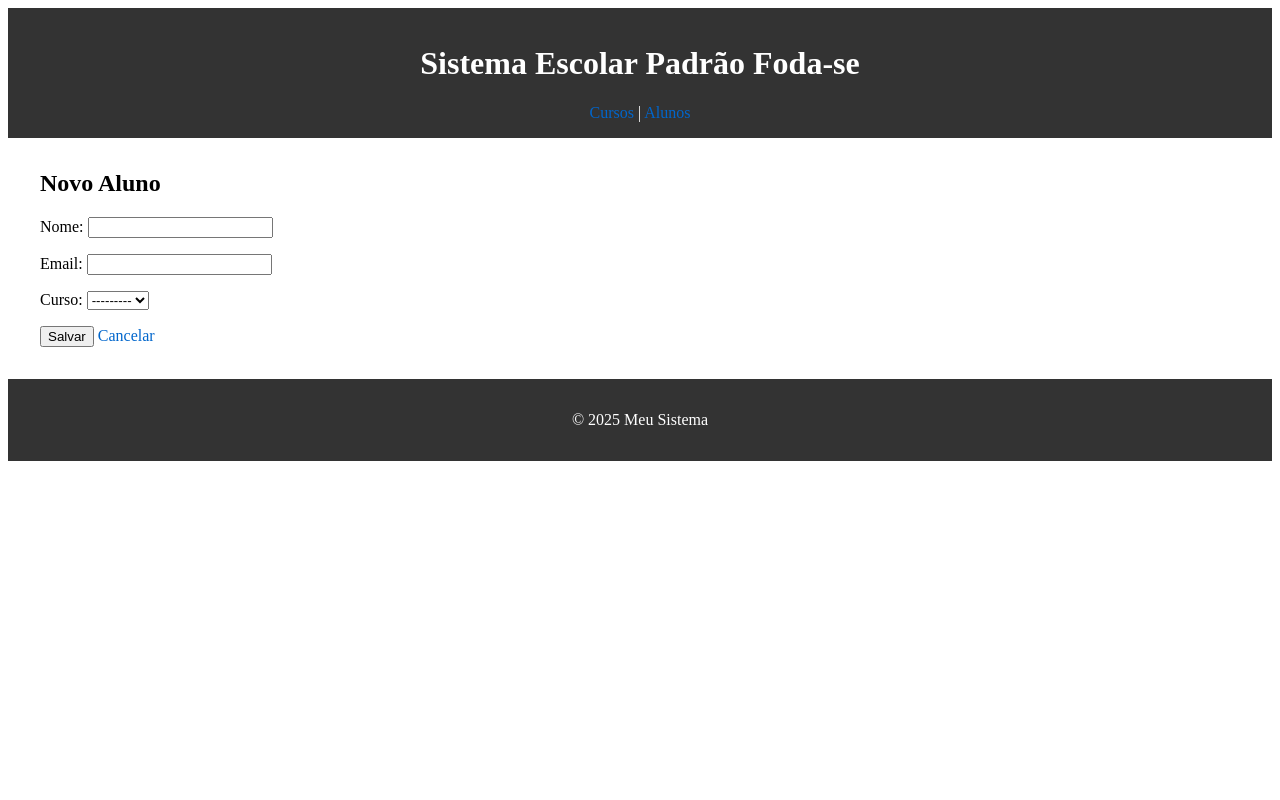
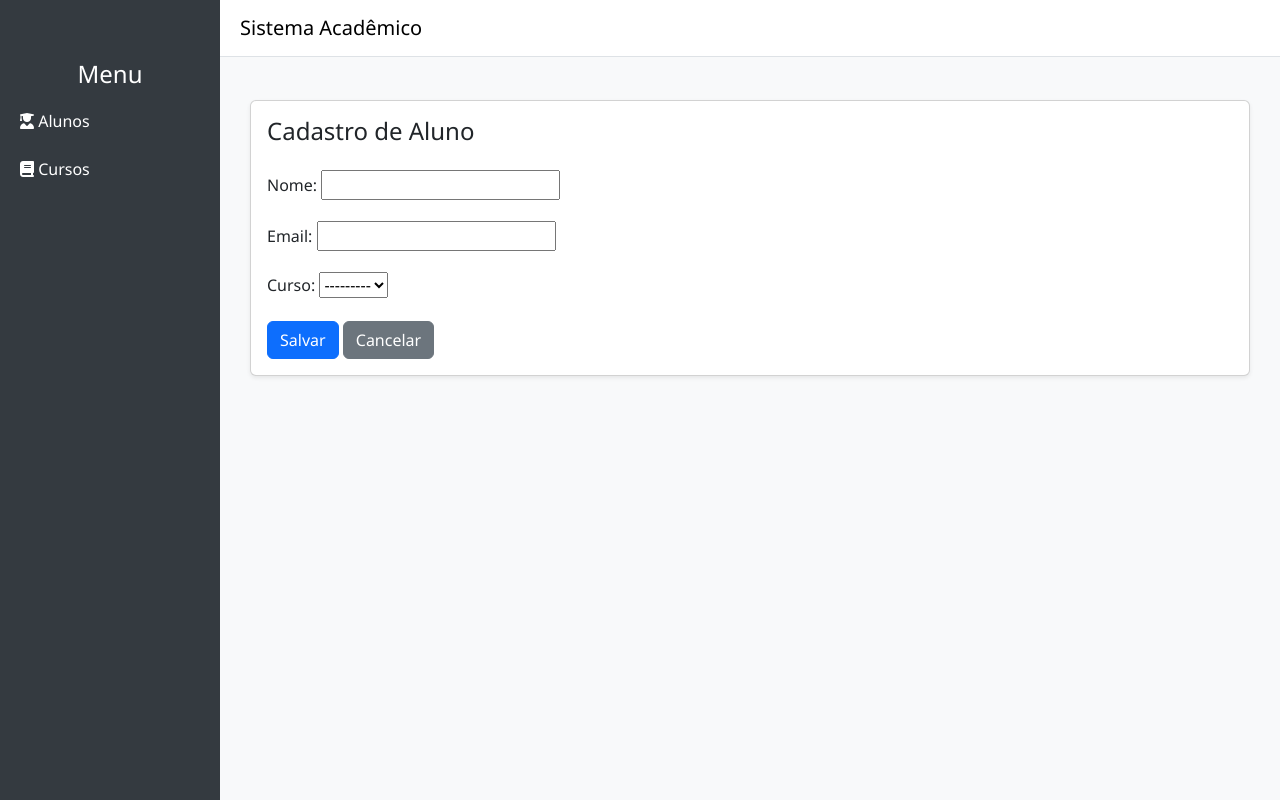
Before and after one commit to Edu-PCarlos/Projeto-Django-Inicial, a Django app: page /alunos/novo/ in a window 1280 px wide. Run offline with Django 5.2, Linux system fonts and the light colour scheme; data that the repository does not hold is empty.

Commit message:
Telas bonitas

```diff
--- a/people/templates/people/aluno_form.html
+++ b/people/templates/people/aluno_form.html
@@ -1,13 +1,25 @@
 {% extends 'base.html' %}
 
-{% block title %}Novo Aluno{% endblock %}
+{% block title %}Cadastrar Aluno{% endblock %}
 
 {% block content %}
-  <h2>Novo Aluno</h2>
-  <form method="post">
-    {% csrf_token %}
-    {{ form.as_p }}
-    <button type="submit">Salvar</button>
-    <a href="{% url 'aluno-list' %}">Cancelar</a>
-  </form>
+<div class="card shadow-sm">
+  <div class="card-body">
+    <h4 class="card-title mb-4">Cadastro de Aluno</h4>
+    <form method="post">
+      {% csrf_token %}
+      {% for field in form %}
+        <div class="mb-3">
+          <label class="form-label">{{ field.label_tag }}</label>
+          {{ field }}
+          {% if field.errors %}
+            <div class="text-danger small">{{ field.errors }}</div>
+          {% endif %}
+        </div>
+      {% endfor %}
+      <button type="submit" class="btn btn-primary">Salvar</button>
+      <a href="{% url 'aluno-list' %}" class="btn btn-secondary">Cancelar</a>
+    </form>
+  </div>
+</div>
 {% endblock %}
--- a/templates/base.html
+++ b/templates/base.html
@@ -1,31 +1,95 @@
 <!DOCTYPE html>
 <html lang="pt-br">
 <head>
-    <meta charset="UTF-8" />
-    <title>{% block title %}Sistema Django{% endblock %}</title>
+    <meta charset="UTF-8">
+    <title>{% block title %}Sistema{% endblock %}</title>
+    <meta name="viewport" content="width=device-width, initial-scale=1">
+
+    <!-- Bootstrap 5 CSS -->
+    <link href="https://cdn.jsdelivr.net/npm/bootstrap@5.3.2/dist/css/bootstrap.min.css" rel="stylesheet">
+
+    <!-- Font Awesome para ícones -->
+    <link rel="stylesheet" href="https://cdnjs.cloudflare.com/ajax/libs/font-awesome/6.4.0/css/all.min.css">
+
     <style>
-      header, footer { background: #333; color: white; padding: 1em; text-align: center; }
-      main { margin: 2em; }
-      a { color: #06c; text-decoration: none; }
-      a:hover { text-decoration: underline; }
+        body {
+            font-family: 'Segoe UI', sans-serif;
+            background-color: #f8f9fa;
+        }
+
+        .sidebar {
+            height: 100vh;
+            width: 220px;
+            position: fixed;
+            left: 0;
+            top: 0;
+            background-color: #343a40;
+            padding-top: 60px;
+        }
+
+        .sidebar a {
+            display: block;
+            padding: 12px 20px;
+            color: #fff;
+            text-decoration: none;
+        }
+
+        .sidebar a:hover {
+            background-color: #495057;
+        }
+
+        .content {
+            margin-left: 220px;
+            padding: 30px;
+        }
+
+        .navbar {
+            position: fixed;
+            top: 0;
+            left: 220px;
+            right: 0;
+            background-color: #ffffff;
+            border-bottom: 1px solid #dee2e6;
+            z-index: 1000;
+        }
+
+        .navbar-brand {
+            margin-left: 20px;
+        }
+
+        .messages {
+            margin-top: 70px;
+        }
     </style>
 </head>
 <body>
-    <header>
-        <h1>Sistema Escolar Padrão Foda-se</h1>
-        <nav>
-            <a href="{% url 'curso-list' %}">Cursos</a> |
-            <a href="{% url 'aluno-list' %}">Alunos</a>
-        </nav>
-    </header>
 
-    <main>
+    <div class="sidebar">
+        <h4 class="text-white text-center">Menu</h4>
+        <a href="{% url 'aluno-list' %}"><i class="fas fa-user-graduate"></i> Alunos</a>
+        <a href="{% url 'curso-list' %}"><i class="fas fa-book"></i> Cursos</a>
+    </div>
+
+    <nav class="navbar navbar-light">
+        <span class="navbar-brand">Sistema Acadêmico</span>
+    </nav>
+
+    <div class="content">
+        <div class="messages">
+            {% if messages %}
+                {% for message in messages %}
+                    <div class="alert alert-{{ message.tags }}">
+                        {{ message }}
+                    </div>
+                {% endfor %}
+            {% endif %}
+        </div>
+
         {% block content %}
         {% endblock %}
-    </main>
+    </div>
 
-    <footer>
-        <p>© 2025 Meu Sistema</p>
-    </footer>
+    <!-- Bootstrap JS -->
+    <script src="https://cdn.jsdelivr.net/npm/bootstrap@5.3.2/dist/js/bootstrap.bundle.min.js"></script>
 </body>
 </html>
```
Also changed, not shown: people/templates/people/aluno_delete.html (+6 -6 lines), people/templates/people/aluno_list.html (+30 -11 lines), people/templates/people/curso_delete.html (+6 -6 lines), people/templates/people/curso_form.html (+6 -6 lines), people/templates/people/curso_list.html (+33 -14 lines).
